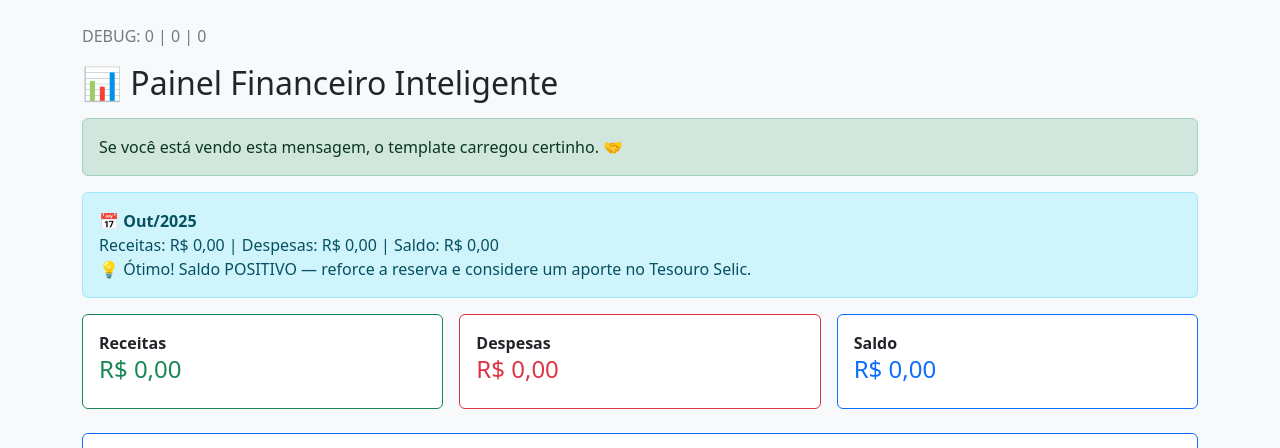
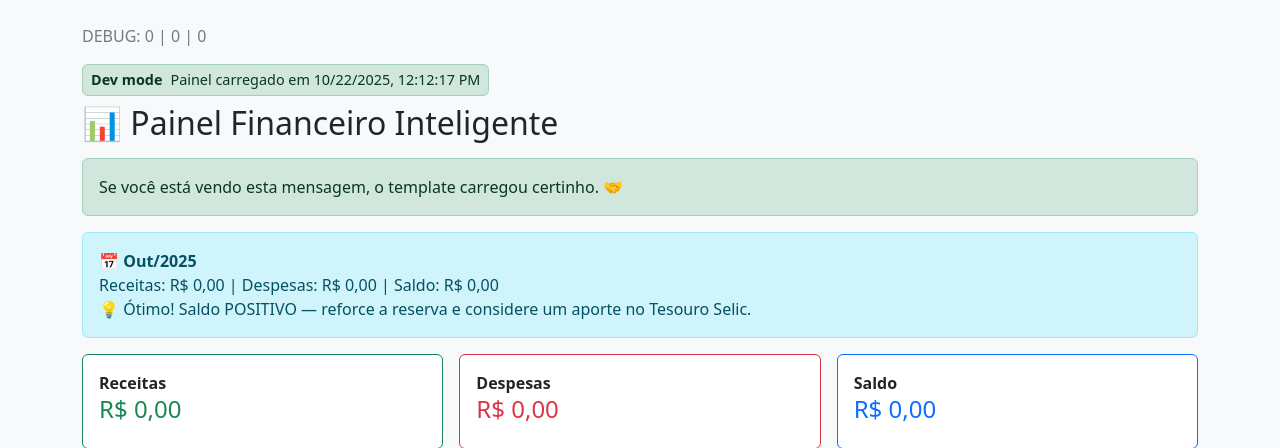
Before and after one commit to SenaJulio/spaco-da-jhusena-backend-django, a Django app: page /financeiro/dashboard/ in a window 1280 px wide. Shown: the part 56-504 px from the top of the page. Run offline with Django 5.2, Linux system fonts and the light colour scheme; the visitor is signed in with stand-in values (Sample User, id 1); data that the repository does not hold is empty.

Commit message:
feat: badge Dev no dashboard mostrando horário de carregamento

```diff
--- a/financeiro/templates/financeiro/dashboard.html
+++ b/financeiro/templates/financeiro/dashboard.html
@@ -11,6 +11,11 @@
 <p style="opacity: 0.6">
   DEBUG: {{ total_receitas }} | {{ total_despesas }} | {{ saldo }}
 </p>
+<!-- 🐶 Badge Dev Spaço da Jhuséna -->
+<div id="devBadge" class="alert alert-success py-1 px-2 mb-2 d-inline-flex align-items-center" style="font-size:.9rem; display:none;">
+  <strong class="me-2">Dev mode</strong>
+  <span id="devBadgeText">inicializando…</span>
+</div>
 
 <h2 class="mb-3">📊 Painel Financeiro Inteligente</h2>
 <div class="alert alert-success">
--- a/static/js/dashboard.js
+++ b/static/js/dashboard.js
@@ -1,5 +1,16 @@
 // 🔥 Teste Spaço da Jhuséna – Mensagem de boas-vindas
 console.log("🐶 Spaço da Jhuséna Dev ativo — Painel carregado com sucesso!");
+// 🧪 Badge Dev: mostra horário de carregamento do painel
+document.addEventListener("DOMContentLoaded", () => {
+  const elBadge = document.getElementById("devBadge");
+  const elText = document.getElementById("devBadgeText");
+  if (elBadge && elText) {
+    const ts = new Date().toLocaleString(); // horário local
+    elText.textContent = `Painel carregado em ${ts}`;
+    elBadge.style.display = "inline-flex";
+  }
+});
+
 
 // static/js/dashboard.js — Spaço da Jhuséna (versão consolidada e corrigida)
 (function () {
```
